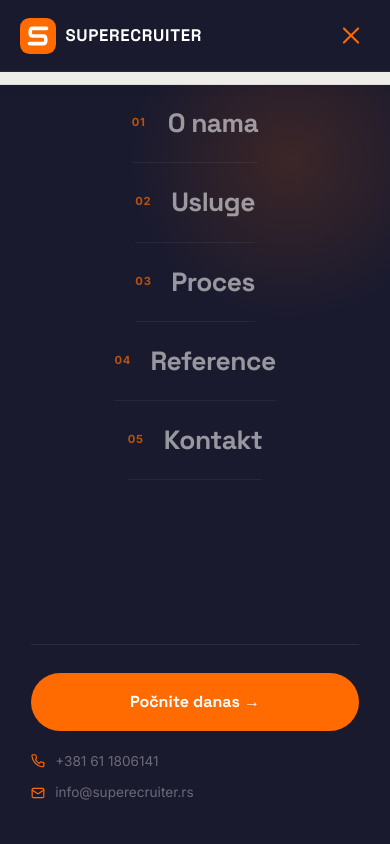
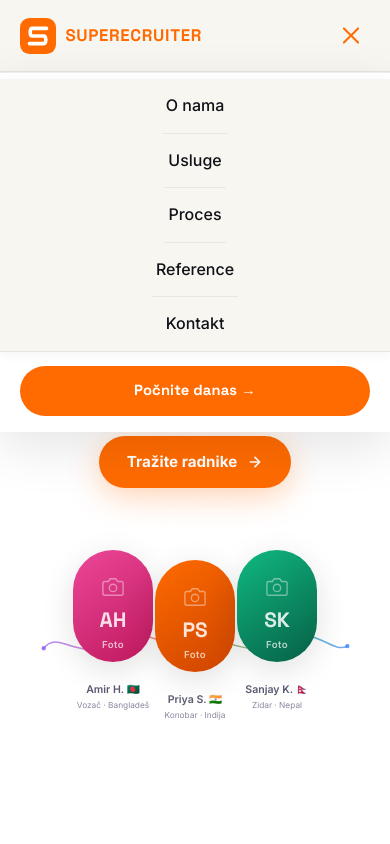
Before and after one commit to Soaja/superecruiter, a plain HTML site: page index.html in a window 390 px wide. Both pictures are taken after a click on the button 350 px from the left and 35 px from the top of the page. Shown: the top 844 px of the page. Drawn offline with nearby package versions, Linux system fonts and the light colour scheme.

Commit message:
Fix mobile menu: clean white dropdown, fix nav height bug, remove numbered links
Replace busy numbered links with clean minimal white dropdown menu.
Fix root cause: global nav{height:72px} was collapsing mob-links nav element.

Co-Authored-By: Claude Sonnet 4.6 <noreply@anthropic.com>

```diff
--- a/index.html
+++ b/index.html
@@ -376,48 +376,45 @@ footer{background:var(--dark);color:rgba(255,255,255,.5);padding:64px 5% 32px}
 .footer-bottom-links a{color:rgba(255,255,255,.35);text-decoration:none;transition:color .2s}
 .footer-bottom-links a:hover{color:var(--o)}
 
-/* ══ MOBILE MENU — full screen overlay ══ */
+/* ══ MOBILE MENU ══ */
 .mobile-menu{
-  position:fixed;top:0;left:0;right:0;bottom:0;
-  background:var(--dark2);
-  z-index:998;display:flex;flex-direction:column;
-  padding:0 8% 40px;
-  opacity:0;pointer-events:none;
-  transform:translateX(100%);
-  transition:transform .42s cubic-bezier(.4,0,.2,1),opacity .42s;
-  overflow-y:auto;overflow-x:hidden;
+  display:none;
+  position:fixed;top:72px;left:0;right:0;
+  background:#fff;
+  z-index:9999;flex-direction:column;
+  padding:6px 0 16px;
+  border-top:1px solid rgba(0,0,0,.07);
+  box-shadow:0 16px 48px rgba(0,0,0,.10);
 }
-.mobile-menu::before{
-  content:'';position:absolute;top:0;right:-60px;
-  width:320px;height:320px;border-radius:50%;
-  background:radial-gradient(circle,rgba(255,107,0,.15) 0%,transparent 70%);
-  pointer-events:none;
+.mobile-menu.open{display:flex}
+.mob-links{display:flex;flex-direction:column;padding:0 20px;height:auto;position:static}
+.mob-link{
+  display:flex;align-items:center;
+  padding:14px 4px;
+  border-bottom:1px solid rgba(0,0,0,.06);
+  text-decoration:none;
+  color:var(--text);
+  font-size:1rem;font-weight:500;
+  transition:color .18s;
+  position:relative;
 }
-.mobile-menu.open{opacity:1;pointer-events:all;transform:translateX(0)}
-.mob-links{display:flex;flex-direction:column;flex:1;padding-top:84px}
-.mob-link{
-  display:flex;align-items:center;gap:16px;
-  text-decoration:none;color:rgba(255,255,255,.55);
-  font-family:var(--fd);font-size:1.65rem;font-weight:700;letter-spacing:-.02em;
-  padding:18px 0;border-bottom:1px solid rgba(255,255,255,.06);
-  transition:color .22s,transform .22s;
-  opacity:0;transform:translateX(28px);
+.mob-link::before{
+  content:'';position:absolute;left:-20px;top:50%;transform:translateY(-50%);
+  width:3px;height:0;border-radius:2px;background:var(--o);
+  transition:height .18s;
 }
-.mobile-menu.open .mob-link{opacity:1;transform:translateX(0)}
-.mobile-menu.open .mob-link:nth-child(1){transition-delay:.08s}
-.mobile-menu.open .mob-link:nth-child(2){transition-delay:.13s}
-.mobile-menu.open .mob-link:nth-child(3){transition-delay:.18s}
-.mobile-menu.open .mob-link:nth-child(4){transition-delay:.23s}
-.mobile-menu.open .mob-link:nth-child(5){transition-delay:.28s}
-.mob-link:active,.mob-link:hover{color:#fff;transform:translateX(6px)}
-.mob-link-num{font-family:var(--f);font-size:.7rem;font-weight:700;color:var(--o);letter-spacing:.08em;min-width:20px;opacity:.7}
-.mob-footer{margin-top:auto;padding-top:28px;border-top:1px solid rgba(255,255,255,.08)}
-.mob-cta-btn{display:block;background:var(--o);color:#fff;text-align:center;padding:16px;border-radius:50px;font-family:var(--fd);font-size:1rem;font-weight:700;text-decoration:none;margin-bottom:20px;transition:background .2s}
-.mob-cta-btn:hover{background:#e65c00}
-.mob-contacts{display:flex;flex-direction:column;gap:10px}
-.mob-contact-a{display:flex;align-items:center;gap:10px;color:rgba(255,255,255,.35);text-decoration:none;font-size:.85rem;transition:color .2s}
-.mob-contact-a:hover{color:rgba(255,255,255,.7)}
-.mob-contact-a svg{flex-shrink:0;color:var(--o)}
+.mob-link:last-child{border-bottom:none}
+.mob-link:active,.mob-link:focus{color:var(--o)}
+.mob-link:active::before{height:22px}
+.mob-footer{padding:14px 20px 0}
+.mob-cta-btn{
+  display:block;background:var(--o);color:#fff;text-align:center;
+  padding:13px 20px;border-radius:50px;
+  font-family:var(--fd);font-size:.92rem;font-weight:700;letter-spacing:.01em;
+  text-decoration:none;transition:background .18s,transform .15s;
+}
+.mob-cta-btn:active{background:#e65c00;transform:scale(.97)}
+.mob-contacts{display:none}
 
 /* ══ RESPONSIVE ══ */
 @media(max-width:1024px){
@@ -433,11 +430,7 @@ footer{background:var(--dark);color:rgba(255,255,255,.5);padding:64px 5% 32px}
   /* Nav */
   .nav-links,.nav-cta{display:none}
   .nav-ham{display:flex}
-  nav{background:rgba(247,246,241,.96);backdrop-filter:blur(20px);-webkit-backdrop-filter:blur(20px);border-bottom:1px solid rgba(0,0,0,.07);box-shadow:0 2px 12px rgba(0,0,0,.05);transition:background .35s var(--ease),border-color .35s var(--ease),box-shadow .35s var(--ease)}
-  /* Nav darkens when overlay menu is open */
-  nav.menu-open{background:var(--dark2)!important;backdrop-filter:none!important;-webkit-backdrop-filter:none!important;border-bottom-color:rgba(255,255,255,.06)!important;box-shadow:none!important}
-  nav.menu-open .logo-wordmark,nav.menu-open .logo-super,nav.menu-open .logo-ecruiter{color:#fff;transition:color .35s}
-  nav.menu-open .nav-ham span{background:var(--o)}
+  nav{background:rgba(247,246,241,.96);backdrop-filter:blur(20px);-webkit-backdrop-filter:blur(20px);border-bottom:1px solid rgba(0,0,0,.07);box-shadow:0 2px 12px rgba(0,0,0,.05)}
   /* Hero: hide secondary button on mobile */
   .hero-actions .btn-secondary{display:none}
 
@@ -576,11 +569,11 @@ footer{background:var(--dark);color:rgba(255,255,255,.5);padding:64px 5% 32px}
 
 <div class="mobile-menu" id="mob-menu" role="dialog" aria-modal="true" aria-label="Navigacija">
   <nav class="mob-links" aria-label="Mobilna navigacija">
-    <a href="#bento"        class="mob-link"><span class="mob-link-num">01</span>O nama</a>
-    <a href="#services"     class="mob-link"><span class="mob-link-num">02</span>Usluge</a>
-    <a href="#how"          class="mob-link"><span class="mob-link-num">03</span>Proces</a>
-    <a href="#testimonials" class="mob-link"><span class="mob-link-num">04</span>Reference</a>
-    <a href="#contact"      class="mob-link"><span class="mob-link-num">05</span>Kontakt</a>
+    <a href="#bento"        class="mob-link">O nama</a>
+    <a href="#services"     class="mob-link">Usluge</a>
+    <a href="#how"          class="mob-link">Proces</a>
+    <a href="#testimonials" class="mob-link">Reference</a>
+    <a href="#contact"      class="mob-link">Kontakt</a>
   </nav>
   <div class="mob-footer">
     <a href="#contact" class="mob-cta-btn">Počnite danas →</a>
@@ -1462,18 +1455,18 @@ const mob = document.getElementById('mob-menu');
 function closeMobileMenu() {
   mob.classList.remove('open');
   ham.classList.remove('open');
-  nav.classList.remove('menu-open');
   ham.setAttribute('aria-expanded', 'false');
-  document.body.style.overflow = '';
 }
 ham.addEventListener('click', () => {
   const open = mob.classList.toggle('open');
   ham.classList.toggle('open', open);
-  nav.classList.toggle('menu-open', open);
   ham.setAttribute('aria-expanded', String(open));
-  document.body.style.overflow = open ? 'hidden' : '';
 });
 mob.querySelectorAll('a').forEach(a => a.addEventListener('click', closeMobileMenu));
+// Close when clicking outside
+document.addEventListener('click', e => {
+  if (mob.classList.contains('open') && !mob.contains(e.target) && !ham.contains(e.target)) closeMobileMenu();
+});
 document.addEventListener('keydown', e => { if (e.key === 'Escape') closeMobileMenu(); });
 
 // ── Count-up ──
```
